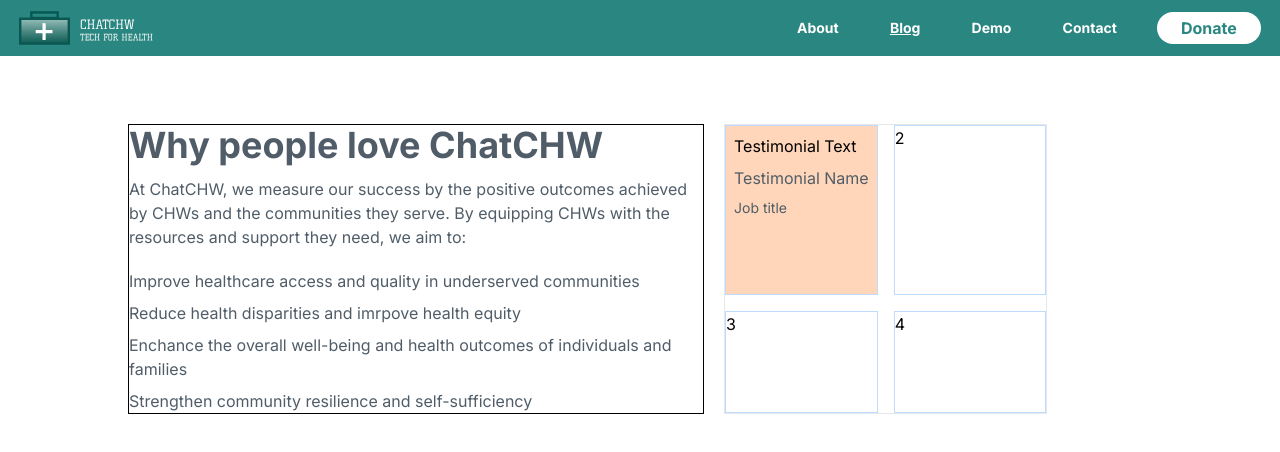
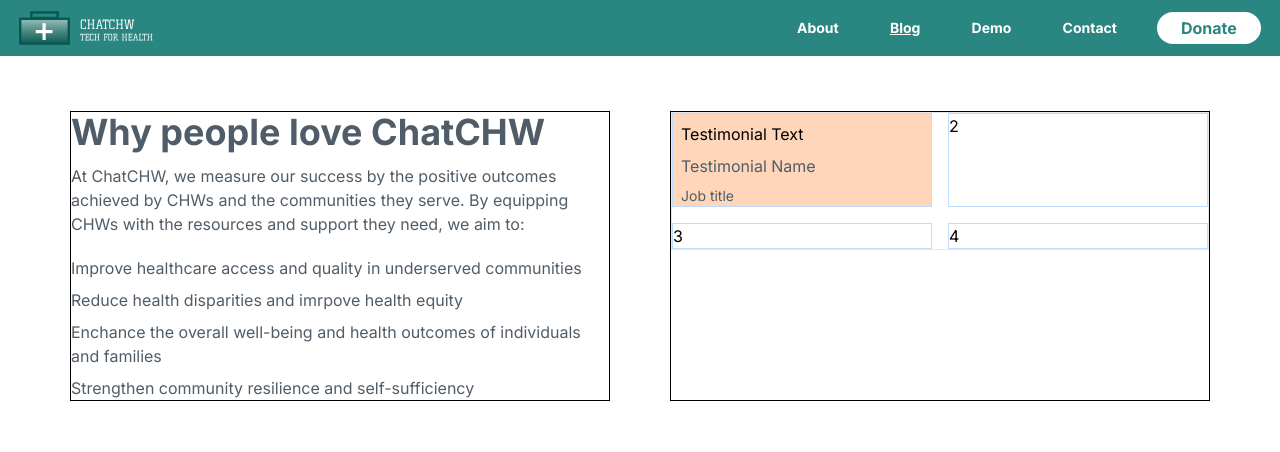
Before and after one commit to SamuelLo1/ChatCHW_Web, a Next.js app: page /blog in a window 1280 px wide. Shown: the top 452 px of the page. Built offline with nearby package versions, Linux system fonts and the light colour scheme.

Commit message:
Even Seperation

```diff
--- a/app/(dashboard)/(routes)/blog/page.tsx
+++ b/app/(dashboard)/(routes)/blog/page.tsx
@@ -1,9 +1,9 @@
 const BlogPage = () => {
     return (
         <div>
-            <div className="flex">
+            <div className="flex pl-10 pr-10 mt-[4%] justify-around ">
                 {/* Left */}
-                <div className="border border-black w-[45%] ml-[10%] mt-[5%] text-[#505D68]">
+                <div className="border border-black w-[45%] text-[#505D68]">
                     {/* Title Text */}
                     <div>
                         <h1 className="font-bold text-4xl">
@@ -33,7 +33,7 @@
                 </div>
 
                 {/* Boxes (Right) */}
-                <div className="flex pl-5 mt-[5%] w-[45%]">
+                <div className="w-[45%] border border-black">
                     <div className="grid grid-cols-2 gap-4 border border-black]">
                         {/* Box 1 */}
                         <div className="border border-blue-200 bg-[#FFD6B9]">
```
